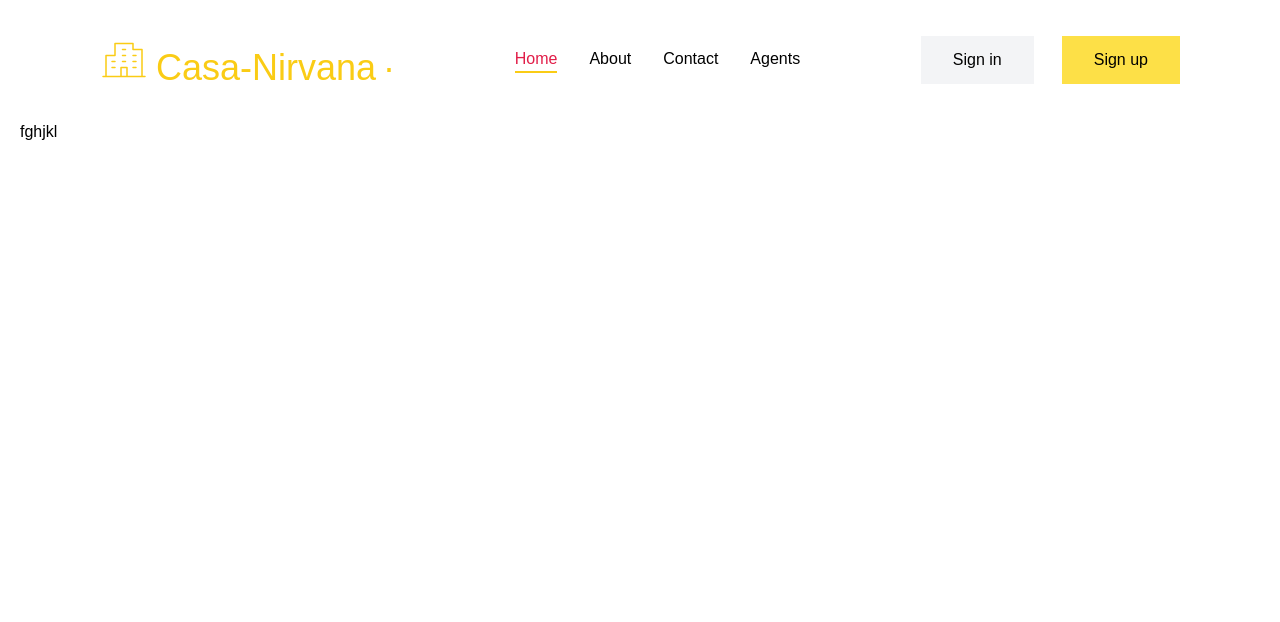
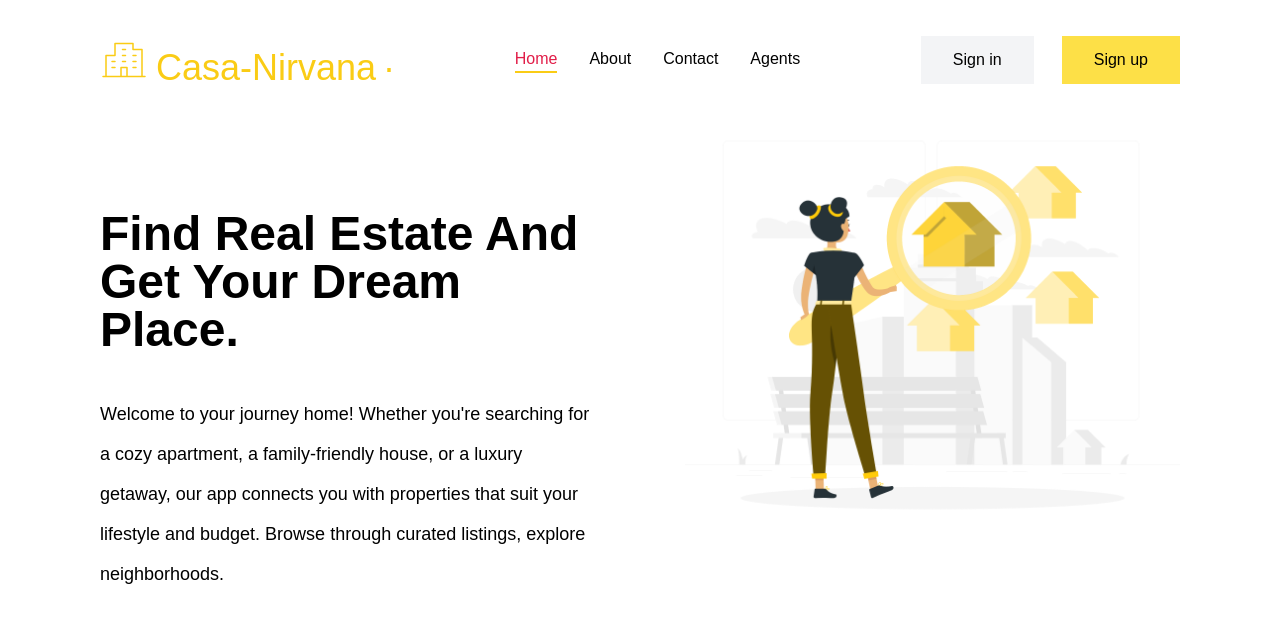
Before and after one commit to chibokaxavier/casa-nirvana, a Next.js app: page / in a window 1280 px wide. Shown: the top 622 px of the page. Built offline with nearby package versions, Linux system fonts and the light colour scheme; a web font is replaced by a local one.

Commit message:
landing page in progress

```diff
--- a/app/page.tsx
+++ b/app/page.tsx
@@ -1,7 +1,29 @@
 export default function Home() {
   return (
     <main className="sm:max-w-[738px] md:max-w-[1024px] lg:max-w-[1366px] mx-auto h-[100vh] px-5 ">
-      fghjkl
+      <section className="lg:px-20 sm:px-10 ">
+        <div className="xl:h-[550px] h-auto mt-[10px] flex flex-col xl:flex-row xl:gap-[90px]">
+          {/* Text Section */}
+          <div className="xl:w-[50%] mt-[20px] lg:mt-[80px]">
+            <h2 className="font-bold lg:text-5xl  text-3xl sm:text-4xl md:text-[44px]  leading-[50px] sm:leading-[55px]  capitalize lg:mb-5">
+             Find real estate and get your dream place.
+            </h2>
+            <p className="py-5 text-sm sm:text-base md:text-lg md:leading-[40px] ">
+            Welcome to your journey home! Whether you're searching for a cozy apartment, a family-friendly house, or a luxury getaway, our app connects you with properties that suit your lifestyle and budget. Browse through curated listings, explore neighborhoods.
+            </p>
+
+          </div>
+
+          {/* Image Section */}
+          <div className="flex justify-center items-center xl:w-[50%]  xl:mb-36">
+            <img
+              src="/house.png"
+              className="  md:w-[500px] md:h-[500px] lg:h-[600px] lg:w-[600px] object-contain"
+              alt="Food Illustration"
+            />
+          </div>
+        </div>
+      </section>
     </main>
   );
 }
```
Also changed, not shown: public/house.png (added).
